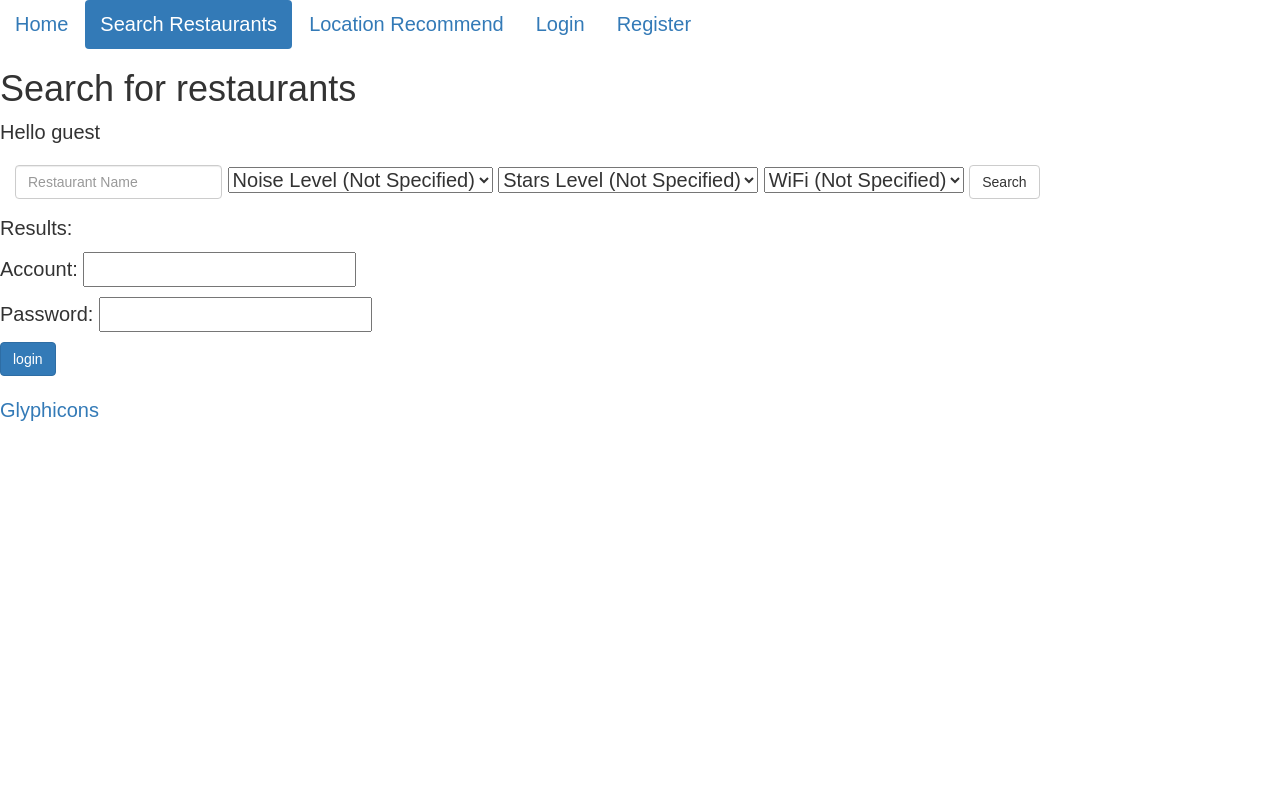
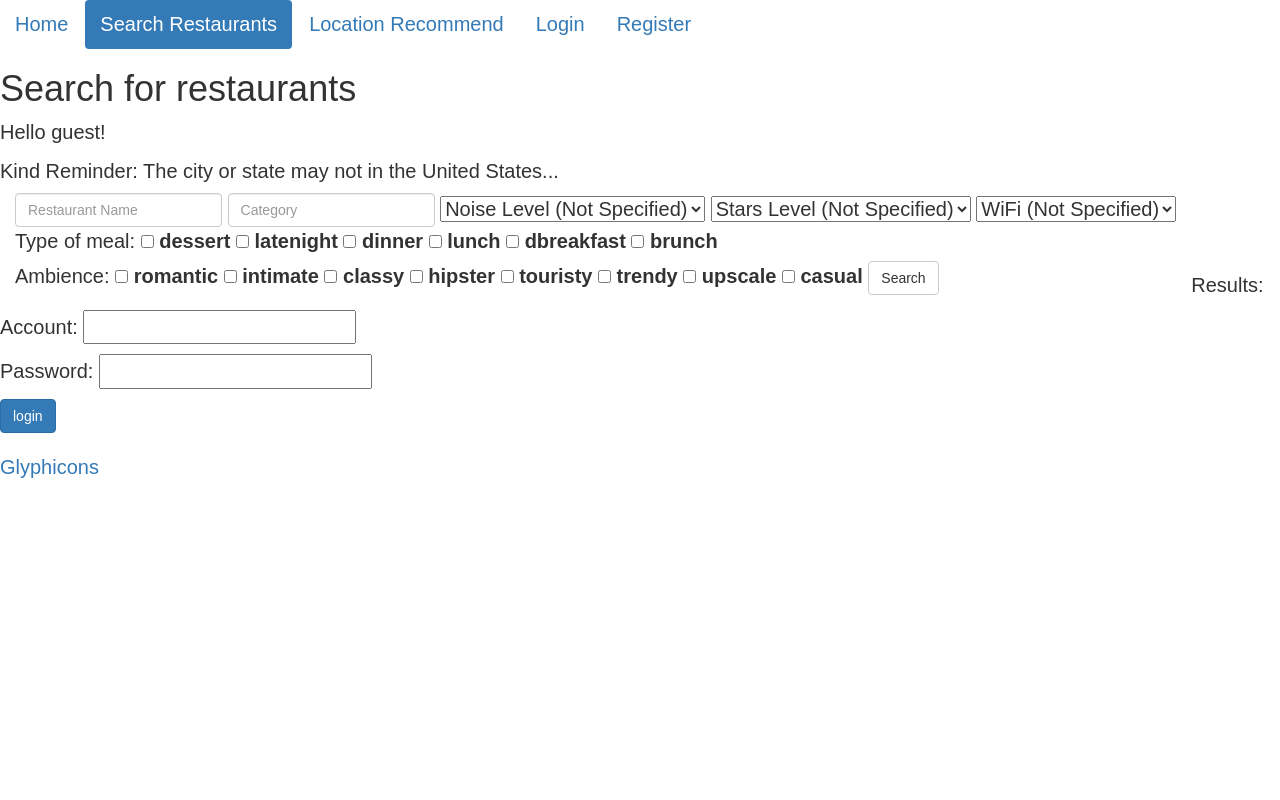
Before and after one commit to SicilyZzz/database-project-1, a Flask app: page /search_restaurants in a window 1280 px wide. Run offline with Flask 2, Linux system fonts and the light colour scheme; parts of the project's set-up code (start-up, migrations or seed data) failed here and were passed over; some libraries are stand-ins or nearby versions.

Commit message:
ui search

```diff
--- a/templates/search_restaurants.html
+++ b/templates/search_restaurants.html
@@ -36,7 +36,7 @@
 
   <h1>Search for restaurants</h1>
   <!-- Greetings -->
-  <p>Hello <span id="username">{{ username }}</span></p>
+  <p>Hello <span id="username">{{ username }}</span>!</p>
 
 {% with messages = get_flashed_messages() %}
   {% if messages %}
@@ -49,9 +49,11 @@
 {% endwith %}
 
 
+Kind Reminder: The city or state may not in the United States...
 <form class="navbar-form navbar-left" role="search" method="POST" action="/search_restaurants_act">
   <div class="form-group">
     <input type="text" class="form-control" placeholder="Restaurant Name" name="r_name">
+    <input type="text" class="form-control" placeholder="Category" name="categories">
   </div>
   <select name="noiselevel">
     <option value="Not Specified" selected>Noise Level (Not Specified)</option>
@@ -62,11 +64,11 @@
   </select>
   <select name="starslevel">
     <option value="Not Specified" selected>Stars Level (Not Specified)</option>
-    <option value="5">5</option>
-    <option value="4">4</option>
-    <option value="3">3</option>
-    <option value="2">2</option>
-    <option value="1">1</option>
+    <option value="star5">5</option>
+    <option value="star4">4</option>
+    <option value="star3">3</option>
+    <option value="star2">2</option>
+    <option value="star1">1</option>
   </select>
   <select name="wifi">
     <option value="Not Specified" selected>WiFi (Not Specified)</option>
@@ -74,9 +76,43 @@
     <option value="paid">paid</option>
     <option value="no">no</option>
   </select>
+  <br />Type of meal:
+  <input class="form-check-input" type="checkbox" name="mealtype" value="dessert">
+  <label class="form-check-label" for="inlineCheckbox1">dessert</label>
+  <input class="form-check-input" type="checkbox" name="mealtype" value="latenight">
+  <label class="form-check-label" for="inlineCheckbox2">latenight</label>
+  <input class="form-check-input" type="checkbox" name="mealtype" value="dinner">
+  <label class="form-check-label" for="inlineCheckbox1">dinner</label>
+  <input class="form-check-input" type="checkbox" name="mealtype" value="lunch">
+  <label class="form-check-label" for="inlineCheckbox2">lunch</label>
+  <input class="form-check-input" type="checkbox" name="mealtype" value="breakfast">
+  <label class="form-check-label" for="inlineCheckbox1">dbreakfast</label>
+  <input class="form-check-input" type="checkbox" name="mealtype" value="brunch">
+  <label class="form-check-label" for="inlineCheckbox2">brunch</label>
+
+  <br />Ambience:
+  <input class="form-check-input" type="checkbox" name="ambience" value="romantic">
+  <label class="form-check-label" for="inlineCheckbox1">romantic</label>
+  <input class="form-check-input" type="checkbox" name="ambience" value="intimate">
+  <label class="form-check-label" for="inlineCheckbox2">intimate</label>
+  <input class="form-check-input" type="checkbox" name="ambience" value="classy">
+  <label class="form-check-label" for="inlineCheckbox1">classy</label>
+  <input class="form-check-input" type="checkbox" name="ambience" value="hipster">
+  <label class="form-check-label" for="inlineCheckbox2">hipster</label>
+  <input class="form-check-input" type="checkbox" name="ambience" value="touristy">
+  <label class="form-check-label" for="inlineCheckbox1">touristy</label>
+  <input class="form-check-input" type="checkbox" name="ambience" value="trendy">
+  <label class="form-check-label" for="inlineCheckbox2">trendy</label>
+  <input class="form-check-input" type="checkbox" name="ambience" value="upscale">
+  <label class="form-check-label" for="inlineCheckbox1">upscale</label>
+  <input class="form-check-input" type="checkbox" name="ambience" value="casual">
+  <label class="form-check-label" for="inlineCheckbox2">casual</label>
+
+
   <button type="submit" class="btn btn-default">Search</button>
 </form>
-<br><br>
+
+<br /><br /><br /><br />
 <p>Results:</p>
 <!-- <form method="POST" action="/search_restaurants_act">
   <p>Name<input type="text">
```
